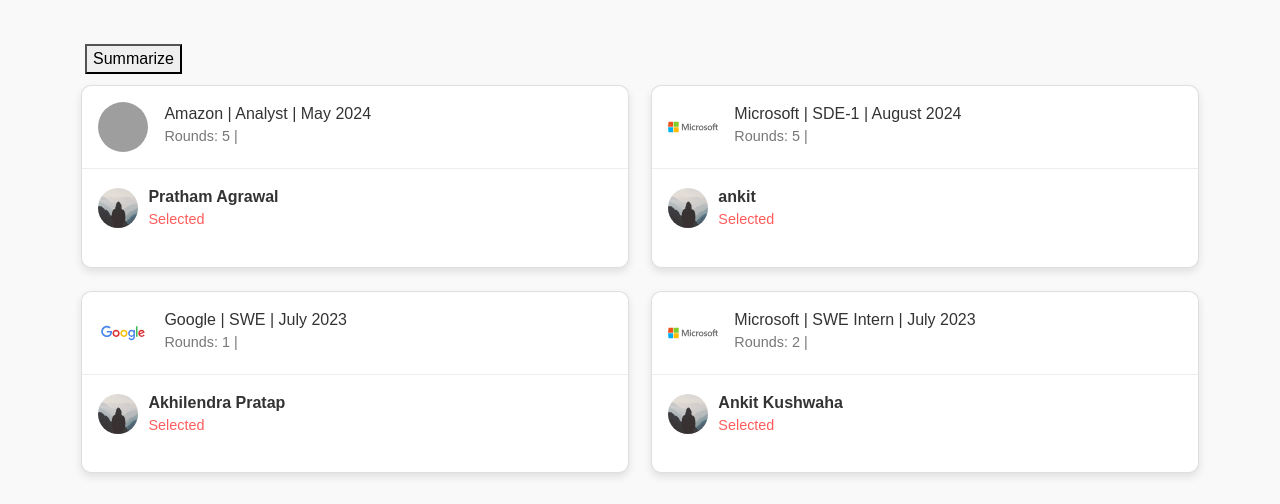
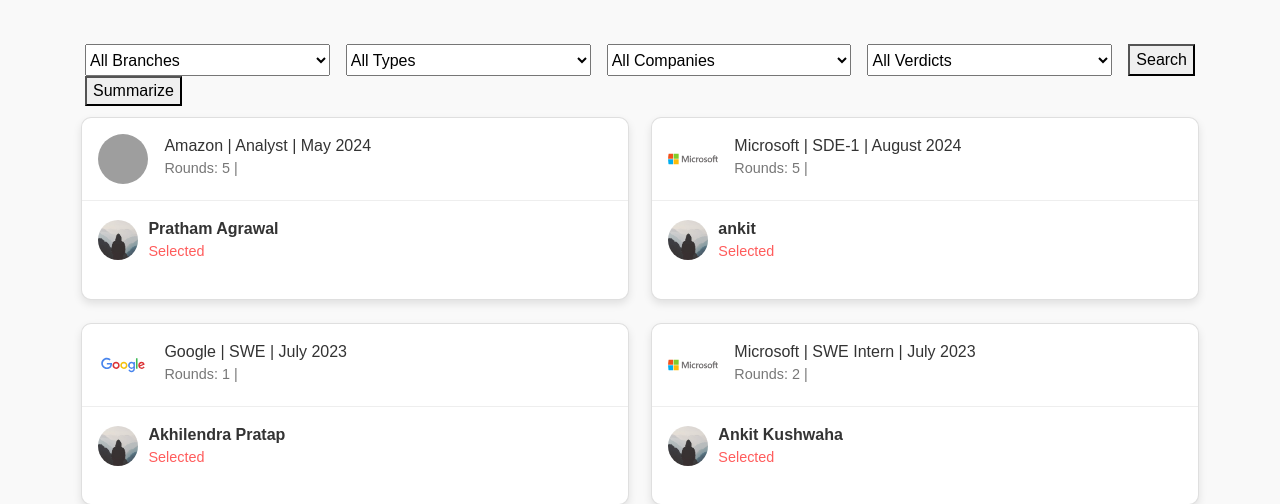
Before and after one commit to pratham6740/majors_7, a Flask app: page /search in a window 1280 px wide. Shown: the part 56-560 px from the top of the page. Run offline with Flask 3, Linux system fonts and the light colour scheme; data comes from the database, SQL or seed files in the repository; some libraries are stand-ins or nearby versions; grey boxes are pictures that could not be loaded.

Commit message:
Removed summarization Added advanced filtering

```diff
--- a/flaskblog/forms.py
+++ b/flaskblog/forms.py
@@ -7,6 +7,34 @@
 
 class SearchForm(FlaskForm):
     searched = StringField('Searched', validators=[DataRequired()])
+
+    # Adding filters based on Post attributes
+    branch = SelectField('Branch', choices=[('', 'All Branches'), ('cse', 'Computer Science Engineering'),
+                                            ('ece', 'Electronics & Communication Engineering'),
+                                            ('ee', 'Electrical Engineering'),
+                                            ('mech', 'Mechanical Engineering'),
+                                            ('mme', 'Metallurgical and Materials Engineering'),
+                                            ('chem', 'Chemical Engineering'),
+                                            ('civil', 'Civil Engineering')], default='')
+
+    type = SelectField('Type', choices=[('', 'All Role Type'), ('FTE+6M', 'FTE + 6M'),
+                                        ('FTE', 'FTE'),
+                                        ('Internship', 'Internship(2M/6M)')], default='')
+
+    title = SelectField('Company', choices=[('', 'All Companies'), ('Amazon', 'Amazon'),
+                                            ('Reliance', 'Reliance'),
+                                            ('Microsoft', 'Microsoft'),
+                                            ('Vedantaa', 'Vedantaa'),
+                                            ('MSCI', 'Morgan Stanley Capital International(MSCI)'),
+                                            ('Google', 'Google'),
+                                            ('Oracel', 'Oracel'),
+                                            ('Meesho', 'Meesho'),
+                                            ('Zomato', 'Zomato'),
+                                            ('Texas instrument', 'Texas Instrument')], default='')
+
+    verdict = SelectField('Verdict', choices=[('', 'Verdict'), ('Selected', 'Selected'),
+                                              ('Not Selected', 'Not Selected')], default='')
+
     submit = SubmitField('Submit')
 
 
--- a/flaskblog/routes.py
+++ b/flaskblog/routes.py
@@ -21,9 +21,38 @@
 @app.route("/")
 @app.route("/home")
 def home():
+    # Get the search and filter parameters from URL parameters (GET request)
+    search_query = request.args.get("searched", "")
+    branch = request.args.get("branch", "")
+    type_filter = request.args.get("type", "")
+    title = request.args.get("title", "")
+    verdict = request.args.get("verdict", "")
+
+    # Initialize query with all posts
     posts = Post.query.all()
     posts = posts[::-1]
-    return render_template("home.html", posts=posts)
+    query = Post.query
+
+    # Apply search query filter
+    if search_query:
+        query = query.filter(Post.title.ilike(f"%{search_query}%"))
+
+    # Apply additional filters if provided
+    if branch:
+        query = query.filter(Post.branch == branch)
+    if type_filter:
+        query = query.filter(Post.type == type_filter)
+    if title:
+        query = query.filter(Post.title == title)
+    if verdict:
+        query = query.filter(Post.verdict == verdict)
+
+    # Execute the filtered query and serialize results
+    results = query.all()
+    serialized_results = [post.to_dict() for post in results]
+
+    # Render the search results page with matched posts
+    return render_template("home.html", results=results, serialized_results=serialized_results, query=search_query)
 
 
 @app.route("/about")
@@ -40,16 +69,36 @@
 # creating a search function
 @app.route("/search")
 def search():
-    # Get the search query from URL parameters (GET request)
+    # Get the search and filter parameters from URL parameters (GET request)
     search_query = request.args.get("searched", "")
-    print(search_query)
-    # Use SQLAlchemy to filter posts by company name using case-insensitive matching
-    results = Post.query.filter(Post.title.ilike(f"%{search_query}%")).all()
-    serialized_results = [post.to_dict() for post in results]  # Serialize each post
-    print(serialized_results)
+    branch = request.args.get("branch", "")
+    type_filter = request.args.get("type", "")
+    title = request.args.get("title", "")
+    verdict = request.args.get("verdict", "")
+
+    # Initialize query with all posts
+    query = Post.query
+
+    # Apply search query filter
+    if search_query:
+        query = query.filter(Post.title.ilike(f"%{search_query}%"))
+
+    # Apply additional filters if provided
+    if branch:
+        query = query.filter(Post.branch == branch)
+    if type_filter:
+        query = query.filter(Post.type == type_filter)
+    if title:
+        query = query.filter(Post.title == title)
+    if verdict:
+        query = query.filter(Post.verdict == verdict)
+
+    # Execute the filtered query and serialize results
+    results = query.all()
+    serialized_results = [post.to_dict() for post in results]
+
     # Render the search results page with matched posts
     return render_template("search.html", results=results, serialized_results=serialized_results, query=search_query)
-
 
 @app.route("/summarise", methods=["POST"])
 def summarise():
--- a/flaskblog/static/main.css
+++ b/flaskblog/static/main.css
@@ -142,3 +142,15 @@
   66.67% { background-position: 0 calc(50% - var(--s)/16), 0 calc(50% + var(--s)/16), 50% 0, 50% 100%, 100% 0, 100% 100% }
   83.33% { background-position: 0 calc(50% - var(--s)/16), 0 calc(50% + var(--s)/16), 50% calc(50% - var(--s)/16), 50% calc(50% + var(--s)/16), 100% 0, 100% 100% }
 }
+
+.filter > select{
+  height: 2rem;
+  margin-right: 1rem;
+  width: 100%;
+}
+
+.filter {
+  justify-content: space-between;
+  display: flex;
+  width: 100%;
+}
--- a/flaskblog/templates/layout.html
+++ b/flaskblog/templates/layout.html
@@ -22,13 +22,6 @@
         <div class="navbar-nav mr-auto">
           <a class="nav-item nav-link" href="{{ url_for('home') }}">Home</a>
           <a class="nav-item nav-link" href="{{ url_for('about') }}">About</a>
-            {% if current_user.is_authenticated%}
-           <form method="GET" action="{{ url_for('search') }}" class="d-flex">
-               {{form.hidden_tag() }}
-               <input class="form-control custom-search-bar custom-gap" type="search" placeholder="Search" aria-label="Search" name="searched">
-               <button class="btn btn-outline-secondary custom-search-button custom-gap" type="submit" >Search</button>
-           </form>
-            {% endif %}
         </div>
         <!-- Navbar Right Side -->
         <div class="navbar-nav">
--- a/flaskblog/templates/search.html
+++ b/flaskblog/templates/search.html
@@ -38,7 +38,33 @@
         document.getElementById('summarized').style.display = 'block';
     }
 </script>
-
+<form class="filter" method="GET" action="{{ url_for('search') }}">
+    <select name="branch">
+        <option value="">All Branches</option>
+        <option value="cse">Computer Science Engineering</option>
+        <option value="ece">Electronics & Communication Engineering</option>
+        <!-- Add other branches as needed -->
+    </select>
+    <select name="type">
+        <option value="">All Types</option>
+        <option value="FTE+6M">FTE + 6M</option>
+        <option value="FTE">FTE</option>
+        <option value="Internship">Internship (2M/6M)</option>
+    </select>
+    <select name="title">
+        <option value="">All Companies</option>
+        <option value="Amazon">Amazon</option>
+        <option value="Reliance">Reliance</option>
+        <option value="Microsoft">Microsoft</option>
+        <!-- Add other company options as needed -->
+    </select>
+    <select name="verdict">
+        <option value="">All Verdicts</option>
+        <option value="Selected">Selected</option>
+        <option value="Not Selected">Not Selected</option>
+    </select>
+    <button type="submit">Search</button>
+</form>
 <!-- Button and Summary Output -->
 <button id="summarizeButton" onclick="summarizePost()">Summarize</button>
 <div id="wait" class="loader" style="display:none;"></div>
```
Also changed, not shown: flaskblog/templates/home.html (+14 -1 lines).
